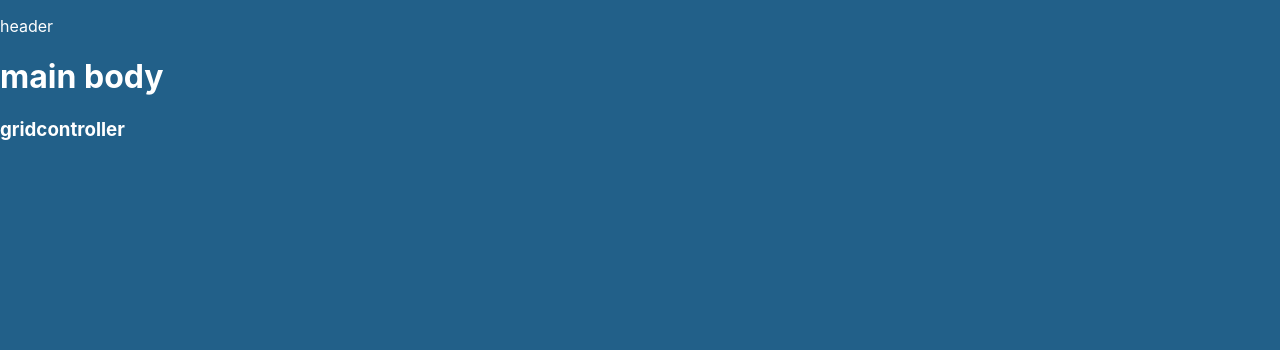
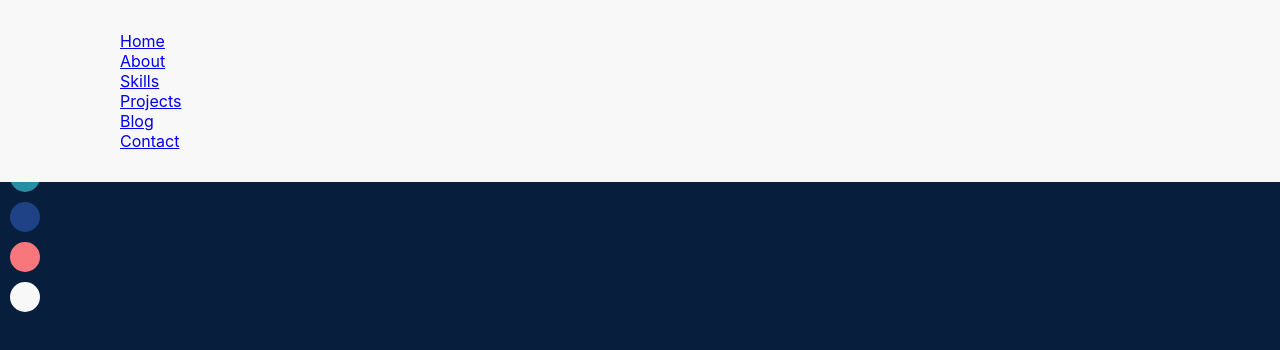
Before and after one commit to thanxanos/Portfolio, a React (Create React App) app: page / in a window 1280 px wide. Shown: the top 350 px of the page. Built offline with nearby package versions, Linux system fonts and the light colour scheme.

Commit message:
practicing css

```diff
--- a/package.json
+++ b/package.json
@@ -10,6 +10,7 @@
     "react": "^17.0.1",
     "react-dom": "^17.0.1",
     "react-scripts": "4.0.1",
+    "react-scroll": "^1.8.1",
     "web-vitals": "^0.2.4"
   },
   "scripts": {
--- a/public/index.html
+++ b/public/index.html
@@ -24,7 +24,7 @@
       work correctly both with client-side routing and a non-root public URL.
       Learn how to configure a non-root public URL by running `npm run build`.
     -->
-    <title>React App</title>
+    <title>Zoe Xanos</title>
   </head>
   <body>
     <noscript>You need to enable JavaScript to run this app.</noscript>
--- a/src/App.js
+++ b/src/App.js
@@ -8,9 +8,29 @@ class App extends React.Component {
   render(){
     return (
       <div className="test-div">
-        <header>
-          <p>header</p>
-        </header>
+        <nav className="navbar">
+          <div className="max-width">
+            <div className="logo">
+              <ul className="menu">
+                <li><a href="#">Home</a></li>
+                <li><a href="#">About</a></li>
+                <li><a href="#">Skills</a></li>
+                <li><a href="#">Projects</a></li>
+                <li><a href="#">Blog</a></li>
+                <li><a href="#">Contact</a></li>
+              </ul>
+            </div>
+          </div>
+        </nav>
+
+        <section class="home" id="home">
+          <div class="max-width">
+            <div className="home-content">
+              <div className="text-1">Hello, my name is</div>
+              <div className="text-2">Zoe Xanos</div>
+            </div>
+          </div>
+        </section>
         <h1>main body</h1>
         {/* <img src={mainimg} alt="Logo" height="50%" width="50%"/> */}
         <GridController />
--- a/src/App.scss
+++ b/src/App.scss
@@ -1,6 +1,20 @@
-$mainColor: #226089;
+// $mainColor: #black;
+$mainColor: #071e3d;
 
 body {
   background: $mainColor;
-  color: #fff;
+  color: #f8f8f9;
 }
+
+.max-width{
+  max-width: 1300px;
+  padding: 0 80px;
+  margin: auto;
+}
+
+.navbar{
+  position: fixed;
+  width: 100%;
+  padding: 15px 0;
+  background: #f8f8f9;
+}
--- a/src/Controllers/GridController.js
+++ b/src/Controllers/GridController.js
@@ -1,10 +1,15 @@
 import React from 'react';
+import '../scss/GridController.scss';
 
 class GridController extends React.Component {
   render(){
     return(
         <div>
-          <h3>gridcontroller</h3>
+          <div className="pal-1"></div>
+          <div className="pal-2"></div>
+          <div className="pal-3"></div>
+          <div className="pal-4"></div>
+          <div className="pal-5"></div>
         </div>
     )
   }
--- /dev/null
+++ b/src/scss/GridController.scss
@@ -0,0 +1,42 @@
+.pal-1 {
+  // background: #226089; first palette
+  background: #21e6c1;
+  height: 30px;
+  width: 30px;
+  border-radius: 15px;
+  margin: 10px;
+}
+
+.pal-2 {
+  // background: #4592af; first palette
+  background: #278ea5;
+  height: 30px;
+  width: 30px;
+  border-radius: 15px;
+  margin: 10px;
+}
+
+.pal-3 {
+  // background: #e3c4a8; first palette
+  background: #1f4287;
+  height: 30px;
+  width: 30px;
+  border-radius: 15px;
+  margin: 10px;
+}
+
+.pal-4 {
+  background: #f8777d;
+  height: 30px;
+  width: 30px;
+  border-radius: 15px;
+  margin: 10px;
+}
+
+.pal-5{
+  background: #f8f8f9;
+  height: 30px;
+  width: 30px;
+  border-radius: 15px;
+  margin: 10px;
+}
```
Also changed, not shown: src/scss/main.scss (deleted), 2 other files (tests, documents, lock files or other folders).
